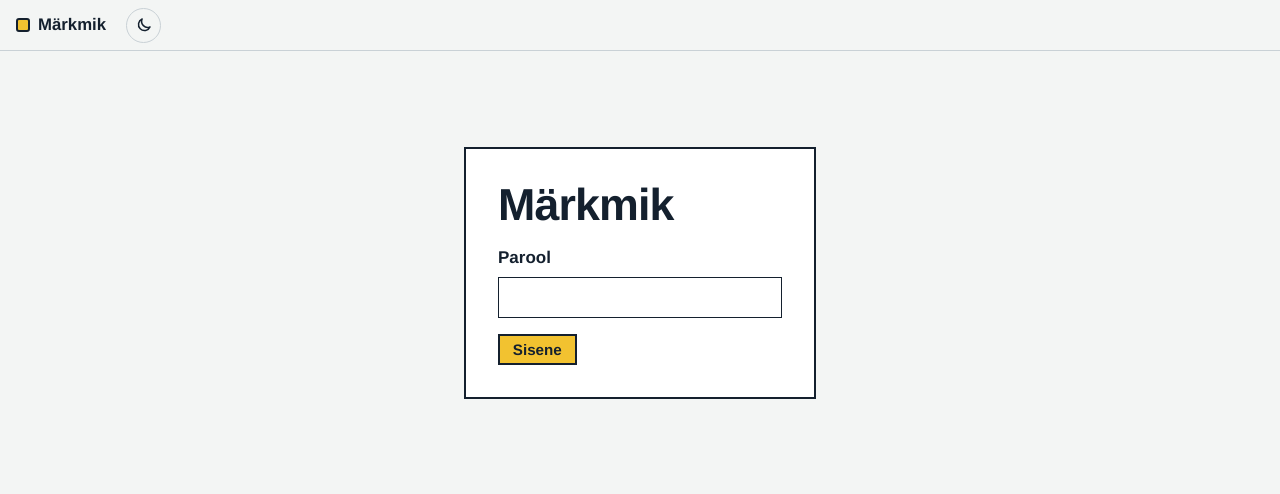
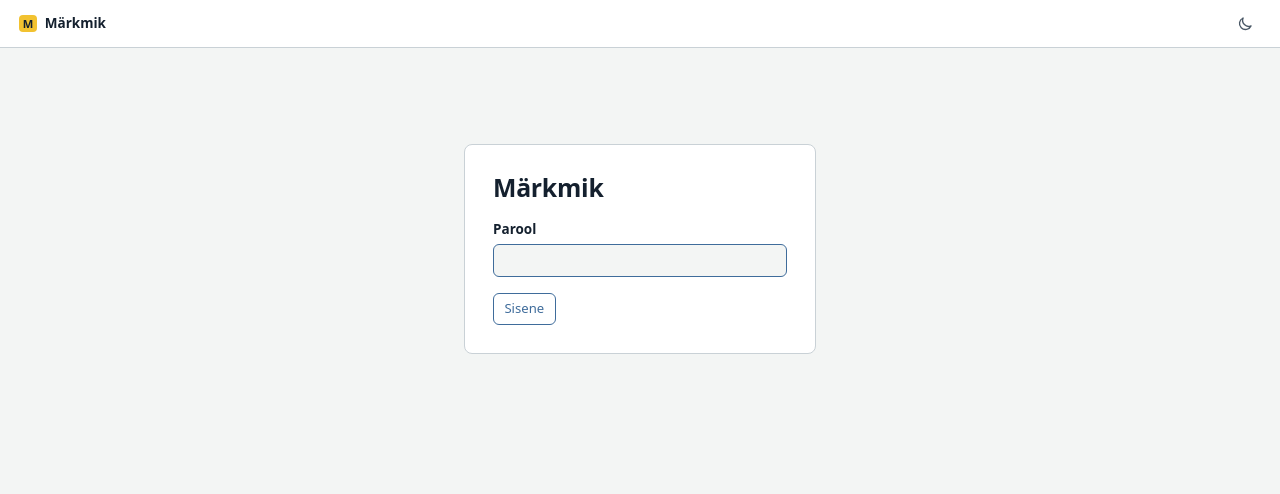
Before and after one commit to Tigetiiger/personaalne-markmik, a Flask app: page /login?next=/kalender in a window 1280 px wide. Shown: the top 494 px of the page. Run offline with Flask 3, Linux system fonts and the light colour scheme; some libraries are stand-ins or nearby versions.

Commit message:
Riba: tokens, system font, top bar, base controls; theme follows the system live
Dark is the Riba palette mapped onto the existing token names; light keeps the paper
colours. Web fonts dropped (build, Dockerfile, base.html). Logi välja leaves the bar.

Co-Authored-By: Claude Opus 5.5 <noreply@anthropic.com>

```diff
--- a/app/templates/base.html
+++ b/app/templates/base.html
@@ -3,14 +3,13 @@
 <head>
 <meta charset="utf-8">
 <meta name="viewport" content="width=device-width, initial-scale=1, viewport-fit=cover">
-<meta name="theme-color" id="teema-varv" content="#f3f5f4">
+<meta name="theme-color" id="teema-varv" content="#ffffff">
 <meta name="csrf" content="{{ csrf_token() }}">
 <meta name="muya" content="{{ muya_url }}">
 <link rel="manifest" href="/manifest.webmanifest">
 <link rel="icon" href="/static/ikoonid/ikoon.svg" type="image/svg+xml">
 <title>{% block title %}Märkmik{% endblock %}</title>
 <script src="{{ asset_url('theme.js') }}"></script>
-<link rel="stylesheet" href="{{ asset_url('fonts/fonts.css') }}">
 <link rel="stylesheet" href="{{ asset_url('style.css') }}">
 {# One stylesheet per work package, so parallel work never edits the same CSS file. #}
 {% for name in ["shell", "editor", "calendar", "inbox", "ai", "share", "related", "graph"] %}
@@ -21,7 +20,7 @@
 <body data-page="{% block page %}{% endblock %}">
 <header class="topbar">
   <div class="inner">
-    <a class="brand" href="/"><i></i>Märkmik</a>
+    <a class="brand" href="/"><i aria-hidden="true"></i>Märkmik</a>
     {% if is_owner %}
     <nav aria-label="Lehed" id="nav">
       <a href="/tana">Täna</a>
@@ -32,13 +31,15 @@
     </nav>
     <div class="topbar-slot" id="topbar-slot"></div>
     {% endif %}
-    <button type="button" class="teema" id="teema" aria-label="Vaheta hele ja tume teema" title="Hele / tume">
-      <svg class="kuu" viewBox="0 0 24 24" width="18" height="18" aria-hidden="true"><path d="M20 14.5A8 8 0 0 1 9.5 4a8 8 0 1 0 10.5 10.5z" fill="none" stroke="currentColor" stroke-width="2" stroke-linejoin="round"/></svg>
-      <svg class="paike" viewBox="0 0 24 24" width="18" height="18" aria-hidden="true"><circle cx="12" cy="12" r="4.5" fill="none" stroke="currentColor" stroke-width="2"/><path d="M12 2v2.5M12 19.5V22M2 12h2.5M19.5 12H22M4.9 4.9l1.8 1.8M17.3 17.3l1.8 1.8M4.9 19.1l1.8-1.8M17.3 6.7l1.8-1.8" stroke="currentColor" stroke-width="2" stroke-linecap="round"/></svg>
+    <button type="button" class="teema icon-button" id="teema" aria-label="Vaheta hele ja tume teema" title="Hele / tume">
+      <svg class="kuu" viewBox="0 0 24 24" width="18" height="18" aria-hidden="true"><path d="M20 14.5A8 8 0 0 1 9.5 4a8 8 0 1 0 10.5 10.5z" fill="none" stroke="currentColor" stroke-width="1.8" stroke-linejoin="round"/></svg>
+      <svg class="paike" viewBox="0 0 24 24" width="18" height="18" aria-hidden="true"><circle cx="12" cy="12" r="4.5" fill="none" stroke="currentColor" stroke-width="1.8"/><path d="M12 2v2.5M12 19.5V22M2 12h2.5M19.5 12H22M4.9 4.9l1.8 1.8M17.3 17.3l1.8 1.8M4.9 19.1l1.8-1.8M17.3 6.7l1.8-1.8" stroke="currentColor" stroke-width="1.8" stroke-linecap="round"/></svg>
     </button>
     {% if is_owner %}
-    <a class="seaded" href="/seaded">Seaded</a>
-    <form method="post" action="/logout" class="logout"><input type="hidden" name="csrf" value="{{ csrf_token() }}"><button class="linklike" type="submit">Logi välja</button></form>
+    {# "Logi välja" is on the Seaded page and in the palette. #}
+    <a class="seaded icon-button" href="/seaded" title="Seaded" aria-label="Seaded">
+      <svg viewBox="0 0 24 24" width="18" height="18" aria-hidden="true" fill="none" stroke="currentColor" stroke-width="1.8" stroke-linecap="round" stroke-linejoin="round"><circle cx="12" cy="12" r="3"/><path d="M19.4 15a1.65 1.65 0 0 0 .33 1.82l.06.06a2 2 0 1 1-2.83 2.83l-.06-.06a1.65 1.65 0 0 0-1.82-.33 1.65 1.65 0 0 0-1 1.51V21a2 2 0 1 1-4 0v-.09A1.65 1.65 0 0 0 9 19.4a1.65 1.65 0 0 0-1.82.33l-.06.06a2 2 0 1 1-2.83-2.83l.06-.06A1.65 1.65 0 0 0 4.68 15a1.65 1.65 0 0 0-1.51-1H3a2 2 0 1 1 0-4h.09A1.65 1.65 0 0 0 4.6 9a1.65 1.65 0 0 0-.33-1.82l-.06-.06a2 2 0 1 1 2.83-2.83l.06.06A1.65 1.65 0 0 0 9 4.68a1.65 1.65 0 0 0 1-1.51V3a2 2 0 1 1 4 0v.09a1.65 1.65 0 0 0 1 1.51 1.65 1.65 0 0 0 1.82-.33l.06-.06a2 2 0 1 1 2.83 2.83l-.06.06A1.65 1.65 0 0 0 19.4 9a1.65 1.65 0 0 0 1.51 1H21a2 2 0 1 1 0 4h-.09a1.65 1.65 0 0 0-1.51 1z"/></svg>
+    </a>
     {% endif %}
   </div>
 </header>
--- a/site/app.js
+++ b/site/app.js
@@ -110,15 +110,26 @@ export function toast(text, kind = "info") {
   toastTimer = setTimeout(() => (el.hidden = true), kind === "error" ? 6000 : 3000);
 }
 
-function setupTheme() {
-  document.getElementById("teema")?.addEventListener("click", () => {
-    const t = document.documentElement.dataset.teema === "tume" ? "hele" : "tume";
-    document.documentElement.dataset.teema = t;
-    document.getElementById("teema-varv").content = t === "tume" ? "#10161d" : "#f3f5f4";
+function setTheme(t, remember) {
+  document.documentElement.dataset.teema = t;
+  document.getElementById("teema-varv").content = t === "tume" ? "#15181e" : "#ffffff"; // as in theme.js
+  if (remember) {
     try {
       localStorage.setItem("teema", t);
     } catch {}
-    emit("theme:changed", { theme: t });
+  }
+  emit("theme:changed", { theme: t });
+}
+
+function setupTheme() {
+  document.getElementById("teema")?.addEventListener("click", () => setTheme(document.documentElement.dataset.teema === "tume" ? "hele" : "tume", true));
+  // Until the toggle has been used, the page follows the system setting as it changes too.
+  matchMedia("(prefers-color-scheme: dark)").addEventListener("change", (e) => {
+    let saved = null;
+    try {
+      saved = localStorage.getItem("teema");
+    } catch {}
+    if (saved !== "tume" && saved !== "hele") setTheme(e.matches ? "tume" : "hele", false);
   });
 }
 
--- a/site/graph/index.js
+++ b/site/graph/index.js
@@ -43,7 +43,7 @@ registerPage("graph", async () => {
     if (lit ? lit.has(node.id) : r * scale >= LABEL_PX) {
       const text = node.title || node.slug;
       const y = node.y + r + 2 / scale;
-      ctx.font = `600 ${12 / scale}px "Schibsted Grotesk", sans-serif`;
+      ctx.font = `600 ${12 / scale}px system-ui, -apple-system, "Segoe UI", sans-serif`;
       ctx.textAlign = "center";
       ctx.textBaseline = "top";
       // A paper-coloured halo keeps the label readable where it crosses edges.
--- a/site/style.css
+++ b/site/style.css
@@ -1,43 +1,51 @@
-/* Märkmik — the Seljakotirobot look (brain/pages/design-seljakotirobot.md): cool paper, ink-blue
-   text and one hi-vis yellow accent. Owner: lead. Work packages style their own parts in
-   site/css/<package>.css. */
+/* Märkmik — the "Riba" design (docs/KUJUNDUS.md): one top bar, the notes list on the left where a
+   page has one, the system font. Dark is Riba's neutral black with one cyan accent; light keeps the
+   paper colours of the Seljakotirobot look. Owner: lead. Work packages style their own parts in
+   site/css/<package>.css with these tokens. The spec's names are in the comments. */
 :root {
-  --paper: #f3f5f4;
-  --paper-2: #e8ecea;
-  --ink: #14202e;
-  --ink-2: #4a5866;
-  --line: #c9d1d6;
-  --slate: #3f6c9b;
-  --hivis: #f2c230;
+  --paper: #f3f5f4;      /* --bg: the page */
+  --surface: #fff;       /* --p1: bar, side panes, cards, menus, dialogs */
+  --paper-2: #e8ecea;    /* --p2: hover, current row, event */
+  --line: #c9d1d6;       /* --ln */
+  --ink: #14202e;        /* --tx */
+  --ink-2: #4a5866;      /* --mu: secondary text, icons, labels */
+  --slate: #3f6c9b;      /* --ac as text and lines: current page, links, primary button, focus */
+  --hivis: #f2c230;      /* --ac as a fill: strong button, today, badges */
   --hivis-deep: #b98a00;
-  --surface: #fff;       /* inputs, menus, dialogs */
-  --tint: #fbf3d6;       /* pale yellow: highlight, placeholder, current row */
-  --on-hivis: #14202e;   /* text on a yellow button: dark in both themes */
+  --on-hivis: #14202e;   /* --acfg: text on --hivis */
+  --tint: #fbf3d6;       /* pale accent: highlight, notes */
+  --today: #fbf3d6;      /* today's column */
   --ok: #2f7d3a;
-  --danger: #b3261e;
+  --warn: #946400;       /* kontrolltööd */
+  --danger: #b3261e;     /* --bad: late, deadlines, errors */
+  --r: 6px;
   color-scheme: light;
-  --measure: 70ch;
-  --wide: 1080px;
-  --left-w: 16rem;
+  --measure: 62rem;
+  --wide: 64rem;
+  --left-w: 15rem;
   --right-w: 20rem;
-  --topbar-h: 3.2rem;
-  --display: "Schibsted Grotesk", "Helvetica Neue", Arial, sans-serif;
-  --body: "Source Serif 4", Georgia, "Times New Roman", serif;
+  --topbar-h: 3rem;
+  --display: system-ui, -apple-system, "Segoe UI", sans-serif;
+  --body: var(--display);
 }
 
-/* Dark: the same drawing at night. Chosen by <html data-teema>, default the system setting. */
+/* Dark: "Riba". Chosen by <html data-teema>, default the system setting (theme.js). */
 :root[data-teema="tume"] {
-  --paper: #10161d;
-  --paper-2: #19212b;
-  --ink: #e4e9ed;
-  --ink-2: #9eaab6;
-  --line: #2d3945;
-  --slate: #8db4dd;
-  --hivis-deep: #f2c230;
-  --surface: #151c24;
-  --tint: rgba(242, 194, 48, 0.14);
-  --ok: #5cbe6c;
-  --danger: #f0645a;
+  --paper: #0f1115;
+  --surface: #15181e;
+  --paper-2: #1c2028;
+  --line: #262b34;
+  --ink: #e6e8ec;
+  --ink-2: #8b93a1;
+  --slate: #4fd1e8;
+  --hivis: #4fd1e8;
+  --hivis-deep: #4fd1e8;
+  --on-hivis: #031317;
+  --tint: rgba(79, 209, 232, 0.1);
+  --today: rgba(79, 209, 232, 0.05);
+  --ok: #5fd38d;
+  --warn: #f2c94c;
+  --danger: #f27a6f;
   color-scheme: dark;
 }
 
@@ -49,84 +57,113 @@ body {
   margin: 0;
   background: var(--paper);
   color: var(--ink);
-  font-family: var(--body);
-  font-size: 1.0625rem;
-  line-height: 1.65;
+  font: 13.5px/1.5 var(--body);
 }
-h1, h2, h3, h4, nav, th, button, label, .badge, .ui { font-family: var(--display); }
-h1 { font-size: clamp(2rem, 4vw, 2.8rem); line-height: 1.05; letter-spacing: -0.02em; font-weight: 800; margin: 0 0 1rem; }
-h2 { font-size: 1.5rem; line-height: 1.15; letter-spacing: -0.01em; font-weight: 700; margin: 0 0 0.75rem; }
-h3 { font-size: 1.1rem; font-weight: 700; margin: 1.5rem 0 0.5rem; }
-a { color: var(--slate); text-decoration-thickness: 1px; text-underline-offset: 2px; }
-a:hover { color: var(--ink); }
-:focus-visible { outline: 3px solid var(--hivis); outline-offset: 2px; }
+h1 { font-size: 1.55rem; line-height: 1.2; letter-spacing: -0.01em; font-weight: 650; margin: 0 0 0.25rem; }
+h2 { font-size: 1.1rem; line-height: 1.3; font-weight: 650; margin: 0 0 0.5rem; }
+h3 { font-size: 1rem; font-weight: 600; margin: 1.2rem 0 0.4rem; }
+/* A section heading: Päevakava, Ülesanded, ... */
+.sec, h2.sec { font-size: 0.75rem; text-transform: uppercase; letter-spacing: 0.07em; color: var(--ink-2); font-weight: 600; margin: 1.6rem 0 0.4rem; }
+.sub { color: var(--ink-2); margin: 0 0 1rem; }
+a { color: var(--slate); text-decoration: none; }
+a:hover { text-decoration: underline; text-underline-offset: 2px; }
+:focus-visible { outline: 2px solid var(--slate); outline-offset: 2px; }
 strong { font-weight: 600; }
 img { max-width: 100%; height: auto; }
+kbd { font: 600 0.68rem var(--display); color: var(--ink-2); border: 1px solid var(--line); border-radius: 3px; padding: 0 0.3em; }
 
-/* Controls: 2px ink borders, square corners, one yellow primary. */
+/* Controls. A plain button has a thin line; .ghost has none (crumb rows, toolbars); .primary is
+   the accent outline; .strong the accent fill (+ Uus, + Sündmus). */
 button, .button {
-  font: 600 0.95rem var(--display); color: var(--ink); background: var(--surface);
-  border: 2px solid var(--ink); border-radius: 0; padding: 0.3rem 0.8rem; cursor: pointer;
+  font: 500 0.82rem/1.5 var(--display); color: var(--ink-2); background: none;
+  border: 1px solid var(--line); border-radius: var(--r); padding: 0.3rem 0.65rem; cursor: pointer;
 }
-button.primary, .button.primary { background: var(--hivis); color: var(--on-hivis); border-color: var(--on-hivis); }
+button:hover, .button:hover { color: var(--ink); background: var(--paper-2); text-decoration: none; }
+button.primary, .button.primary { color: var(--slate); border-color: var(--slate); }
+button.strong, .button.strong { background: var(--hivis); color: var(--on-hivis); border-color: var(--hivis); font-weight: 600; }
+button.strong:hover { background: var(--hivis); color: var(--on-hivis); filter: brightness(1.08); }
 button.ghost { border-color: transparent; background: none; }
+button.ghost:hover { background: var(--paper-2); }
+button[aria-pressed="true"], button[aria-expanded="true"].ghost { background: var(--paper-2); color: var(--ink); }
 button:disabled { opacity: 0.5; cursor: default; }
-.linklike { border: 0; background: none; padding: 0; color: var(--ink-2); font: inherit; cursor: pointer; }
+.linklike { border: 0; background: none; padding: 0; color: var(--ink-2); font: inherit; cursor: pointer; border-radius: 0; }
+.linklike:hover { background: none; color: var(--ink); }
 input, select, textarea {
-  font: inherit; color: var(--ink); background: var(--surface);
-  border: 1px solid var(--line); border-radius: 0; padding: 0.35rem 0.5rem;
+  font: inherit; color: var(--ink); background: var(--paper);
+  border: 1px solid var(--line); border-radius: var(--r); padding: 0.35rem 0.5rem;
 }
-input:focus, select:focus, textarea:focus { border-color: var(--ink); outline: none; }
-.badge { display: inline-block; min-width: 1.4em; padding: 0 0.35em; font-size: 0.75rem; font-weight: 700; text-align: center; background: var(--hivis); color: var(--on-hivis); }
+input:focus, select:focus, textarea:focus { border-color: var(--slate); outline: none; }
+input[type="checkbox"], input[type="radio"] { accent-color: var(--slate); }
+.badge { display: inline-block; min-width: 1.3em; padding: 0.05rem 0.4rem; font-size: 0.66rem; font-weight: 700; font-style: normal; line-height: 1.3; text-align: center; border-radius: 999px; background: var(--hivis); color: var(--on-hivis); }
+/* The AI mark: something the AI added. */
+.badge.ai { min-width: 0; font-size: 0.62rem; letter-spacing: 0.05em; padding: 0 0.3em; border-radius: 3px; }
 .error { color: var(--danger); }
 
-/* Top bar */
-.topbar { position: sticky; top: 0; z-index: 20; height: var(--topbar-h); background: var(--paper); border-bottom: 1px solid var(--line); }
-.topbar .inner { height: 100%; padding: 0 max(1rem, env(safe-area-inset-right)) 0 max(1rem, env(safe-area-inset-left)); display: flex; align-items: center; gap: 1.25rem; }
-.brand { font: 800 1.05rem var(--display); color: var(--ink); text-decoration: none; display: flex; align-items: center; gap: 0.5rem; }
-.brand i { display: inline-block; width: 14px; height: 14px; background: var(--hivis); border: 2px solid var(--on-hivis); border-radius: 3px; }
-.topbar nav { display: flex; gap: 1rem; font-size: 0.95rem; }
-.topbar nav a { color: var(--ink-2); text-decoration: none; padding: 0.2rem 0; border-bottom: 2px solid transparent; }
-.topbar nav a:hover, .topbar nav a[aria-current="page"] { color: var(--ink); border-bottom-color: var(--hivis); }
+/* Top bar: brand · pages · search, + Uus, theme, Seaded. */
+.topbar { position: sticky; top: 0; z-index: 20; height: var(--topbar-h); background: var(--surface); border-bottom: 1px solid var(--line); }
+.topbar .inner { height: 100%; padding: 0 max(1.2rem, env(safe-area-inset-right)) 0 max(1.2rem, env(safe-area-inset-left)); display: flex; align-items: center; gap: 1.2rem; }
+.brand { font-weight: 700; color: var(--ink); text-decoration: none; display: flex; align-items: center; gap: 0.5rem; white-space: nowrap; }
+.brand:hover { text-decoration: none; }
+.brand i { display: inline-grid; place-items: center; width: 1.1rem; height: 1.1rem; border-radius: 4px; background: var(--hivis); color: var(--on-hivis); font: 800 0.7rem var(--display); font-style: normal; }
+.brand i::before { content: "M"; }
+.topbar nav { display: flex; gap: 0.2rem; }
+.topbar nav a { color: var(--ink-2); text-decoration: none; padding: 0.4rem 0.7rem; border-radius: var(--r); font-weight: 500; white-space: nowrap; }
+.topbar nav a:hover { color: var(--ink); background: var(--paper-2); }
+.topbar nav a[aria-current="page"] { color: var(--slate); background: var(--paper-2); }
 .topbar-slot { flex: 1; display: flex; justify-content: flex-end; }
-.teema { width: 2.2rem; height: 2.2rem; padding: 0; display: inline-flex; align-items: center; justify-content: center; border: 1px solid var(--line); border-radius: 999px; background: none; }
+.icon-button { width: 2rem; height: 2rem; padding: 0; display: inline-flex; align-items: center; justify-content: center; flex: none; border: 1px solid transparent; border-radius: var(--r); background: none; color: var(--ink-2); }
+.icon-button:hover { color: var(--ink); background: var(--paper-2); }
 :root[data-teema="hele"] .teema .paike, :root[data-teema="tume"] .teema .kuu { display: none; }
-.seaded { font: 600 0.95rem var(--display); color: var(--ink-2); text-decoration: none; }
-.logout { margin: 0; }
+.brand + .teema { margin-left: auto; } /* a share link's guest has no pages or search */
 
-/* App: three panes. Left 16rem, centre up to the reading measure, right 20rem. */
+/* Below the bar: the notes list (Täna, Märkmed), the page, the right panel (a note, when open). */
 .app { display: grid; grid-template-columns: var(--left-w) minmax(0, 1fr) var(--right-w); min-height: calc(100vh - var(--topbar-h)); }
 .app.no-left { grid-template-columns: 0 minmax(0, 1fr) var(--right-w); }
 .app.no-right { grid-template-columns: var(--left-w) minmax(0, 1fr) 0; }
 .app.no-left.no-right { grid-template-columns: 0 minmax(0, 1fr) 0; }
 .pane { min-width: 0; }
-.pane.left { border-right: 1px solid var(--line); overflow: auto; position: sticky; top: var(--topbar-h); height: calc(100vh - var(--topbar-h)); font-family: var(--display); font-size: 0.95rem; }
-.pane.right { border-left: 1px solid var(--line); overflow: auto; position: sticky; top: var(--topbar-h); height: calc(100vh - var(--topbar-h)); font-family: var(--display); font-size: 0.92rem; }
+.pane.left, .pane.right { overflow: auto; position: sticky; top: var(--topbar-h); height: calc(100vh - var(--topbar-h)); background: var(--surface); }
+.pane.left { border-right: 1px solid var(--line); }
+.pane.right { border-left: 1px solid var(--line); }
 .app.no-left .pane.left, .app.no-right .pane.right { visibility: hidden; border: 0; }
-.pane.center { padding: 2rem clamp(1rem, 4vw, 3rem) 6rem; }
-.pane.center > * { max-width: var(--measure); margin-left: auto; margin-right: auto; }
+.pane.center { padding: 1.2rem 1.5rem 4rem; }
+.pane.center > * { max-width: var(--wide); }
 .pane.center > .wide { max-width: none; }
-.panel-tabs { display: flex; flex-wrap: wrap; gap: 0 0.75rem; padding: 0.5rem 0.75rem 0; border-bottom: 1px solid var(--line); position: sticky; top: 0; background: var(--paper); }
-.panel-tabs button { border: 0; background: none; padding: 0.35rem 0; border-bottom: 2px solid transparent; color: var(--ink-2); font-size: 0.9rem; }
-.panel-tabs button[aria-selected="true"] { color: var(--ink); border-bottom-color: var(--hivis); }
+.panel-tabs { display: flex; flex-wrap: wrap; gap: 0.2rem; padding: 0.55rem 0.6rem; border-bottom: 1px solid var(--line); position: sticky; top: 0; z-index: 1; background: var(--surface); }
+.panel-tabs button { border: 0; padding: 0.25rem 0.55rem; font-size: 0.8rem; }
+.panel-tabs button[aria-selected="true"] { color: var(--slate); background: var(--paper-2); }
 .panel-body { padding: 0.75rem; }
 .empty-state { color: var(--ink-2); padding-top: 4rem; text-align: center; }
 
-.toast { position: fixed; left: 50%; bottom: 1.5rem; transform: translateX(-50%); z-index: 60; background: var(--ink); color: var(--paper); font: 600 0.95rem var(--display); padding: 0.5rem 1rem; }
-.toast.error { background: var(--danger); color: #fff; }
+/* The crumb row over every page: where you are on the left, the page's buttons on the right. */
+.crumb { display: flex; flex-wrap: wrap; align-items: center; gap: 0.35rem 0.5rem; min-height: 2rem; margin: 0 0 1rem; color: var(--ink-2); font-size: 0.8rem; }
+.crumb a { color: inherit; }
+.crumb-actions { margin-left: auto; display: flex; flex-wrap: wrap; align-items: center; gap: 0.35rem; }
+.crumb-actions button:not(.primary):not(.strong) { border-color: transparent; }
 
-.login-card { max-width: 22rem; margin: 12vh auto; padding: 2rem; border: 2px solid var(--ink); background: var(--surface); }
+/* Rows, not cards: a list of things is lines between them. Cards are for the few numbers on top. */
+.rows { list-style: none; margin: 0; padding: 0; }
+.rows > li { display: flex; flex-wrap: wrap; align-items: baseline; gap: 0.3rem 0.8rem; padding: 0.4rem 0; border-top: 1px solid var(--line); }
+.card { border: 1px solid var(--line); border-radius: 8px; padding: 0.7rem 0.9rem; background: var(--surface); }
+
+.toast { position: fixed; left: 50%; bottom: 1.5rem; transform: translateX(-50%); z-index: 60; background: var(--surface); color: var(--ink); border: 1px solid var(--line); border-radius: var(--r); box-shadow: 0 6px 24px rgba(0, 0, 0, 0.2); font-weight: 500; padding: 0.5rem 1rem; }
+.toast.error { border-color: var(--danger); color: var(--danger); }
+
+.login-card { max-width: 22rem; margin: 12vh auto; padding: 1.75rem; border: 1px solid var(--line); border-radius: 8px; background: var(--surface); }
+.login-card h1 { margin-bottom: 1rem; }
 .login-card label { display: block; font-weight: 600; margin-bottom: 0.3rem; }
 .login-card input { width: 100%; margin-bottom: 1rem; }
 
-/* Phone: one column; the side panes become a drawer and a bottom sheet (WP-C). */
-@media (max-width: 800px) {
+/* Phone: one column; the side panes become a drawer and a bottom sheet (WP-C); the page links
+   scroll sideways. */
+@media (max-width: 900px) {
   .app, .app.no-left, .app.no-right { grid-template-columns: minmax(0, 1fr); }
   .pane.left, .pane.right { display: none; }
-  .app.show-left .pane.left { display: block; position: fixed; inset: var(--topbar-h) 20% 0 0; z-index: 30; background: var(--paper); visibility: visible; }
-  .app.show-right .pane.right { display: block; position: fixed; inset: 40% 0 0 0; z-index: 30; background: var(--paper); border-top: 2px solid var(--ink); height: auto; visibility: visible; }
+  .app.show-left .pane.left { display: block; position: fixed; inset: var(--topbar-h) 20% 0 0; z-index: 30; visibility: visible; }
+  .app.show-right .pane.right { display: block; position: fixed; inset: 40% 0 0 0; z-index: 30; border-top: 1px solid var(--line); height: auto; visibility: visible; }
+  .pane.center { padding: 1rem 1rem 4rem; }
   .topbar nav { overflow-x: auto; scrollbar-width: none; }
-  .topbar .inner { gap: 0.75rem; }
+  .topbar .inner { gap: 0.5rem; padding-left: max(0.75rem, env(safe-area-inset-left)); padding-right: max(0.75rem, env(safe-area-inset-right)); }
   input, select, textarea { font-size: 16px !important; } /* iOS zooms below 16px */
 }
 @media print { .topbar, .pane.left, .pane.right { display: none; } .app { display: block; } }
--- a/site/theme.js
+++ b/site/theme.js
@@ -1,10 +1,11 @@
 // Theme before first paint (otherwise the light page flashes): saved choice, else the system
-// setting. A blocking external script, because the CSP forbids inline ones.
+// setting. A blocking external script, because the CSP forbids inline ones. The browser's own bar
+// takes the top bar's colour (--surface); app.js keeps it in step when the theme changes.
 (function () {
   var t = null;
   try { t = localStorage.getItem("teema"); } catch (e) {}
   if (t !== "tume" && t !== "hele") t = matchMedia("(prefers-color-scheme: dark)").matches ? "tume" : "hele";
   document.documentElement.dataset.teema = t;
   var meta = document.getElementById("teema-varv");
-  if (meta) meta.content = t === "tume" ? "#10161d" : "#f3f5f4";
+  if (meta) meta.content = t === "tume" ? "#15181e" : "#ffffff";
 })();
```
Also changed, not shown: tools/build-vendor.mjs (+3 -27 lines), 1 other file.
